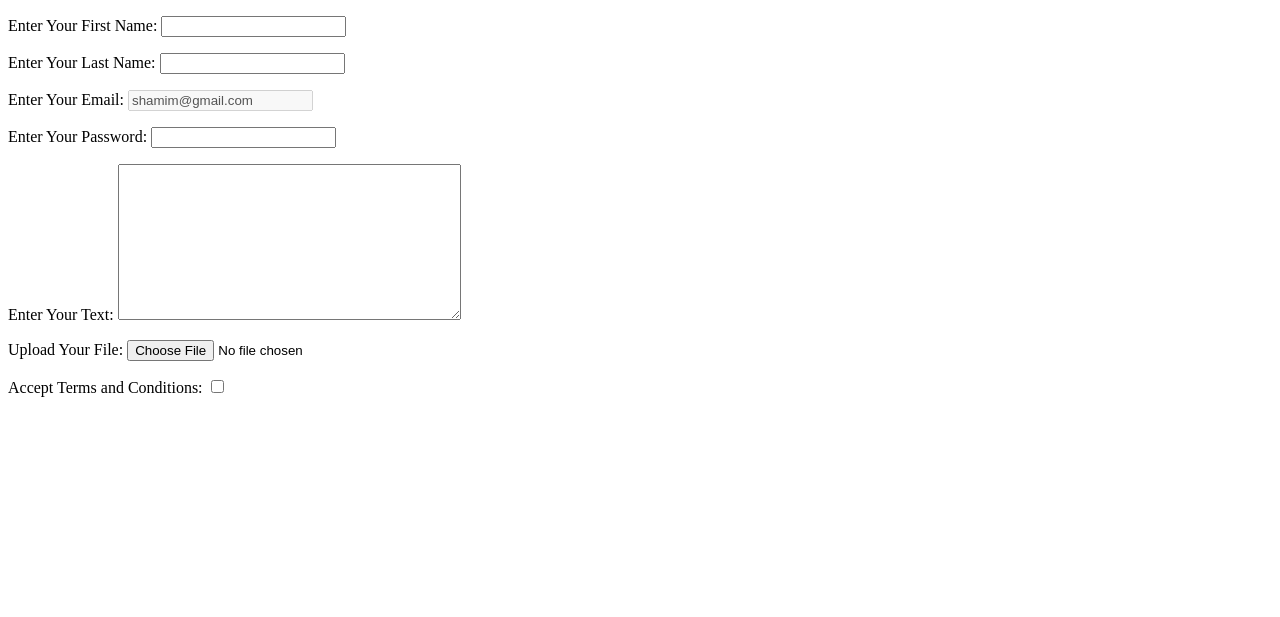
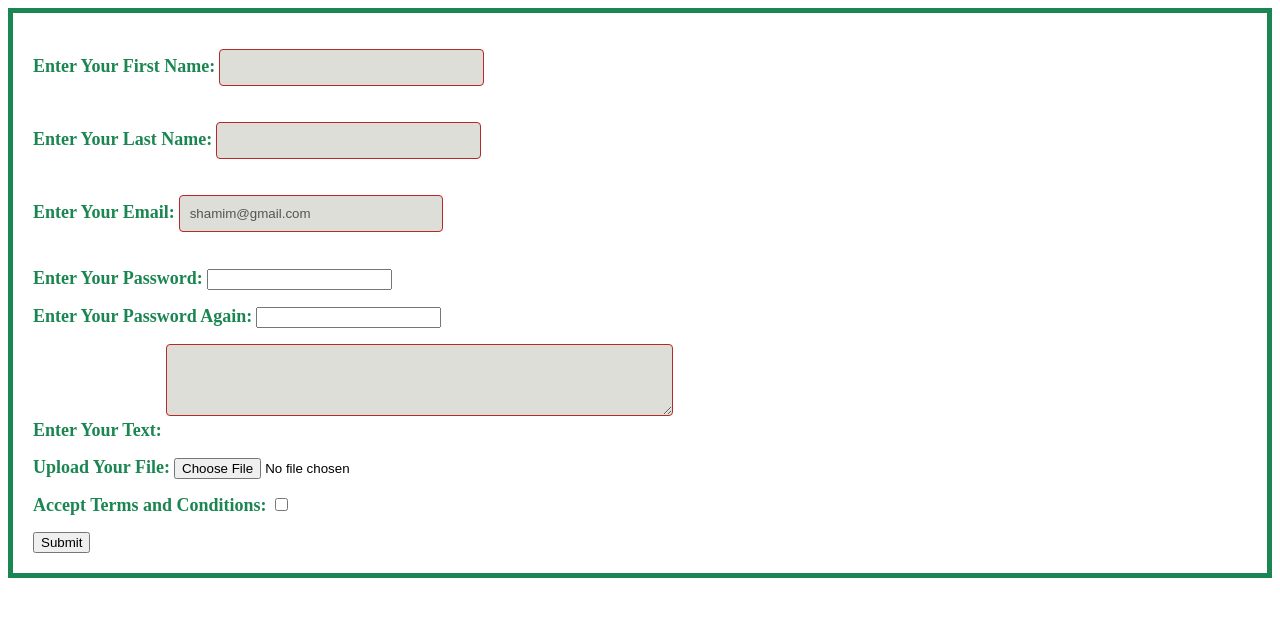
Before and after one commit to Shhaammiimm/AiQuest_Practice, a Django app: page /machine/show/ in a window 1280 px wide. Shown: the top 617 px of the page. Run offline with Django 5.2, Linux system fonts and the light colour scheme.

Commit message:
registration form implemented. not professional

```diff
--- a/machine_learning/forms.py
+++ b/machine_learning/forms.py
@@ -8,6 +8,18 @@ class MyForm(forms.Form):
     last_name = forms.CharField(label='Enter Your Last Name', max_length=100)
     email = forms.EmailField(label='Enter Your Email', initial="shamim@gmail.com", disabled=True)
     password = forms.CharField(label='Enter Your Password', widget=forms.PasswordInput)
+    repassword = forms.CharField(label='Enter Your Password Again', widget=forms.PasswordInput)
     text_area = forms.CharField(label='Enter Your Text', widget=forms.Textarea)
     file_field = forms.FileField(label='Upload Your File')
     checkbox = forms.BooleanField(label='Accept Terms and Conditions', widget=forms.CheckboxInput, required=True)
+
+
+    def clean(self):
+        cleaned_data = super().clean()
+        password = cleaned_data.get("password")
+        repassword = cleaned_data.get("repassword")
+
+        if password != repassword:
+            raise forms.ValidationError(
+                "Password and Re-entered Password do not match."
+            )
--- a/machine_learning/urls.py
+++ b/machine_learning/urls.py
@@ -8,4 +8,5 @@ urlpatterns = [
     path('view/', views.view),
     path('create/', views.create),
     path('show/', views.show),
+    path('registration/', views.registration),
 ]
--- a/machine_learning/views.py
+++ b/machine_learning/views.py
@@ -4,7 +4,7 @@ from django.shortcuts import render
 from . forms import MyForm
 
 from .models import MachineLearningModel
-
+from django.contrib.auth.forms import UserCreationForm
 # Create your views here.
 
 def index(request):
@@ -30,6 +30,21 @@ def create(request):
     return render(request, 'machine_learning/create.html', {'machine_list': machine_list})
 
 def show(request):
-    forms_data = MyForm()
-    forms_data.order_fields(['first_name', 'last_name', 'email'])
+    if request.method == 'POST':
+        forms_data = MyForm(request.POST)
+        print(forms_data)
+        print(forms_data.is_valid())
+        print(forms_data.cleaned_data)
+    else:
+        forms_data = MyForm()
     return render(request, 'machine_learning/show.html', {'forms_data': forms_data})
+
+def registration(request):
+    if request.method == 'POST':
+        forms_data = UserCreationForm(request.POST)
+        if forms_data.is_valid():
+            forms_data.save()
+            # return HttpResponse("Registration successful!")
+    else:
+        forms_data = UserCreationForm()
+    return render(request, 'machine_learning/registration.html', {'forms_data': forms_data})
--- /dev/null
+++ b/static/css/form.css
@@ -0,0 +1,31 @@
+form{
+    border: 5px solid #1b8651;
+    padding: 20px;
+}
+
+label{
+    font-size: 18px;
+    /* display: block; */
+    margin-bottom: 10px;
+    font-weight: bold;
+    color: #1b8651;
+}
+
+input[type="text"], input[type="email"]{
+    width: 20%;
+    padding: 10px;
+    margin-bottom: 20px;
+    border: 1px solid #b72828;
+    border-radius: 4px;
+    background-color: rgb(221, 222, 215);
+}
+
+#id_text_area{
+    width: 40%;
+    height: 50px;
+    padding: 10px;
+    margin-bottom: 20px;
+    border: 1px solid #b72828;
+    border-radius: 4px;
+    background-color: rgb(221, 222, 215);
+}
--- a/templates/machine_learning/show.html
+++ b/templates/machine_learning/show.html
@@ -1,18 +1,22 @@
 <!DOCTYPE html>
+{% load static %}
 <html lang="en">
 <head>
     <meta charset="UTF-8">
     <meta name="viewport" content="width=device-width, initial-scale=1.0">
+    <link rel="stylesheet" href="{% static 'css/form.css' %}">
     <title>Form</title>
 </head>
 <body>
-    <form>
+    <form method="post"> {% csrf_token %}
       <!-- {% for data in forms_data %}
         {{data.label_tag}} {{data}}<br>
       {%endfor%} -->
 
       {{forms_data.as_p}}
 
+      <input type="submit" value="Submit">
+
     </form>
 
 </body>
```
Also changed, not shown: templates/machine_learning/registration.html (added, +19 -0 lines), db.sqlite3.
